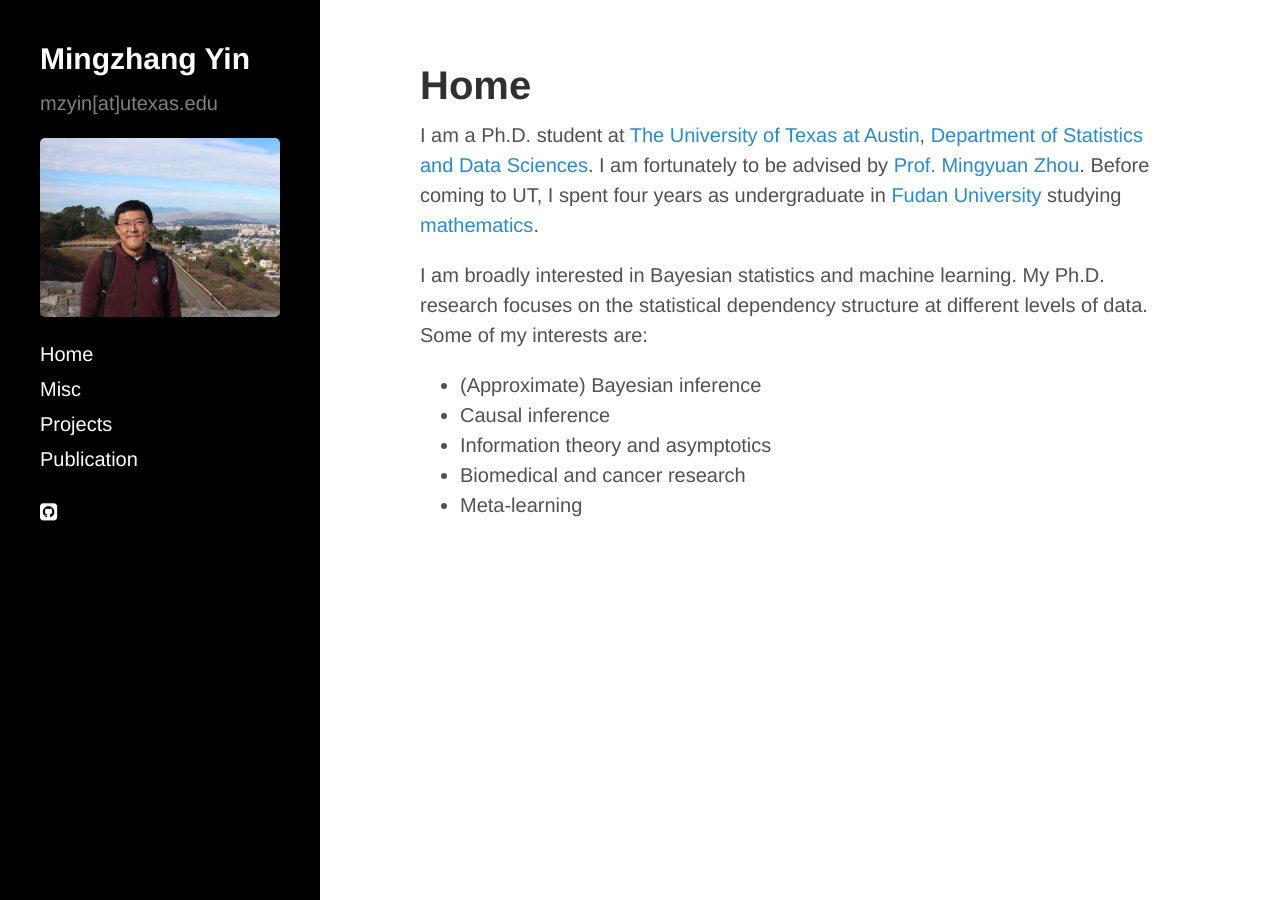
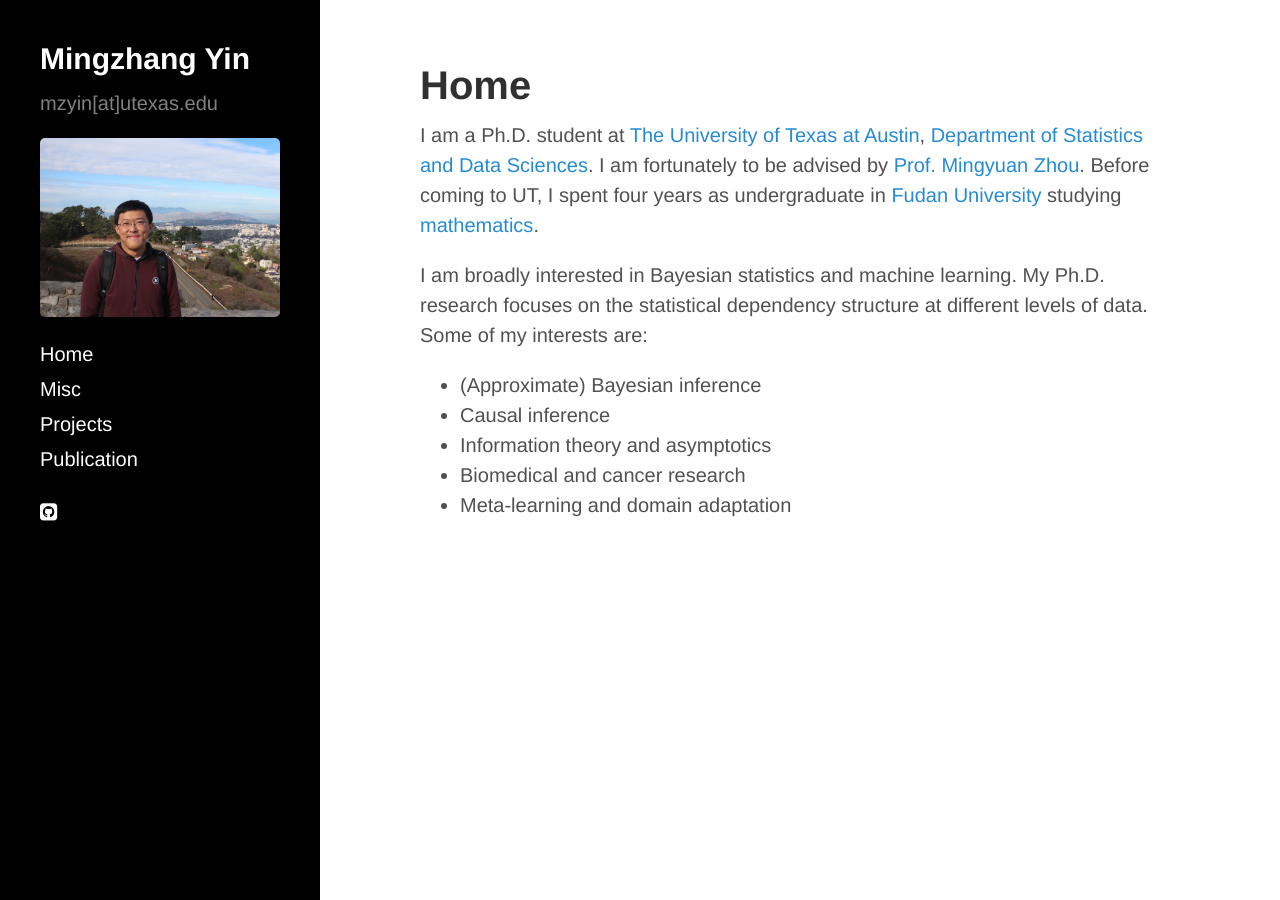
Before and after one commit to mingzhang-yin/mingzhang-yin.github.io, a Jekyll site: the page built from index.md, in a window 1280 px wide. Built offline with Jekyll 4.4.1, drawn with Linux system fonts in a browser that asks for light colours; nearby versions of some CDN libraries.

Commit message:
Update index.md

```diff
--- a/index.md
+++ b/index.md
@@ -21,5 +21,5 @@ title: Home
    <li> Causal inference </li>
    <li> Information theory and asymptotics </li>
    <li> Biomedical and cancer research </li>
-   <li> Meta-learning </li>
+   <li> Meta-learning and domain adaptation</li>
   </ul>
```
